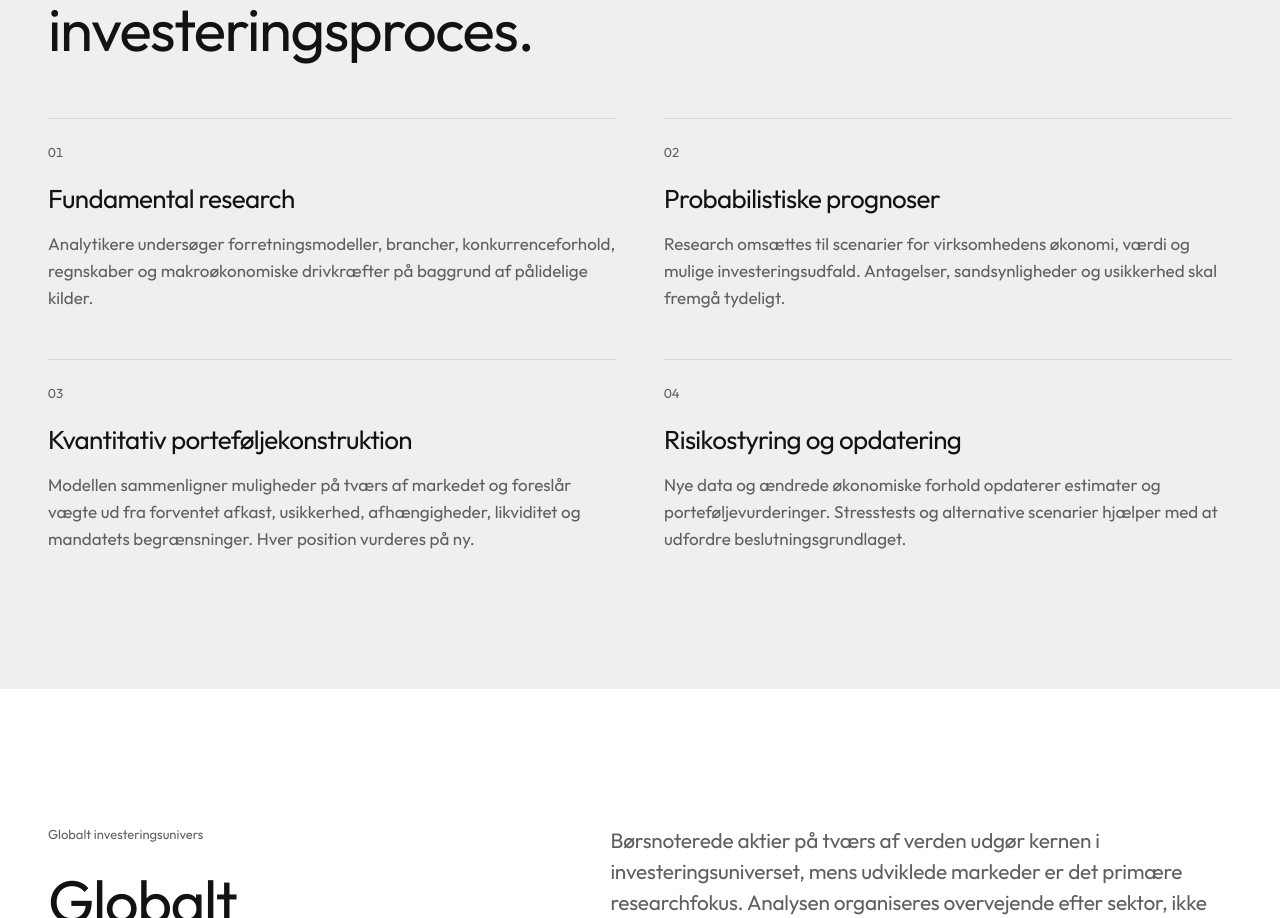
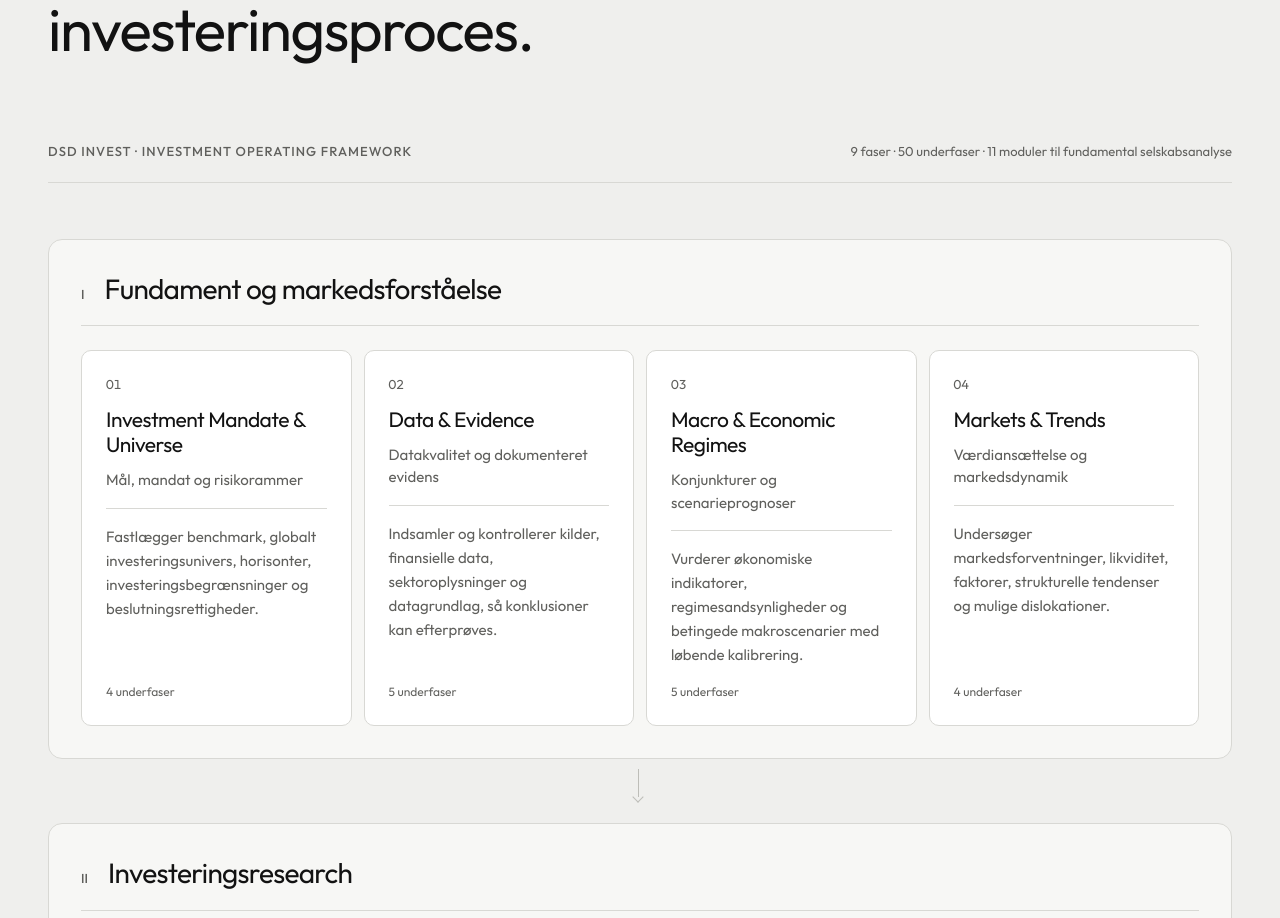
Before and after one commit to JakobDrist/Landing-Page-Student-Driven-Capital, a Next.js app: page /sectors in a window 1280 px wide. Shown: the part 1573-2491 px from the top of the page. Built offline with nearby package versions, Linux system fonts and the light colour scheme.

Commit message:
feat(investment): explain nine phases in detail on methodology page

```diff
--- a/src/components/pages/sectors-page.tsx
+++ b/src/components/pages/sectors-page.tsx
@@ -1,5 +1,6 @@
 import { pages } from "@/content/data";
 import { PageHeader } from "@/components/sections/page-header";
+import { InvestmentFramework } from "@/components/sections/investment-framework";
 import { Section } from "@/components/sections/section";
 import { ButtonLink } from "@/components/ui/button-link";
 import { sectionTitle, leadText } from "@/components/ui/section-heading";
@@ -36,21 +37,9 @@ export function SectorsPage() {
           <h2 className={sectionTitle}>{content.process.title}</h2>
           <p className={`${leadText} text-muted`}>{content.process.intro}</p>
         </div>
-        <ol className="mt-14 grid gap-x-12 gap-y-12 md:grid-cols-2">
-          {content.process.steps.map((step, index) => (
-            <li key={step.title} className="border-t border-line pt-6">
-              <p className="text-[13px] tabular-nums text-muted">
-                0{index + 1}
-              </p>
-              <h3 className="mt-5 text-[26px] leading-[1.2] tracking-[-0.025em]">
-                {step.title}
-              </h3>
-              <p className="mt-4 max-w-xl text-[17px] leading-[1.6] text-muted">
-                {step.text}
-              </p>
-            </li>
-          ))}
-        </ol>
+        <div className="mt-14 md:mt-20">
+          <InvestmentFramework expanded />
+        </div>
       </Section>
 
       <Section className="bg-white">
```
